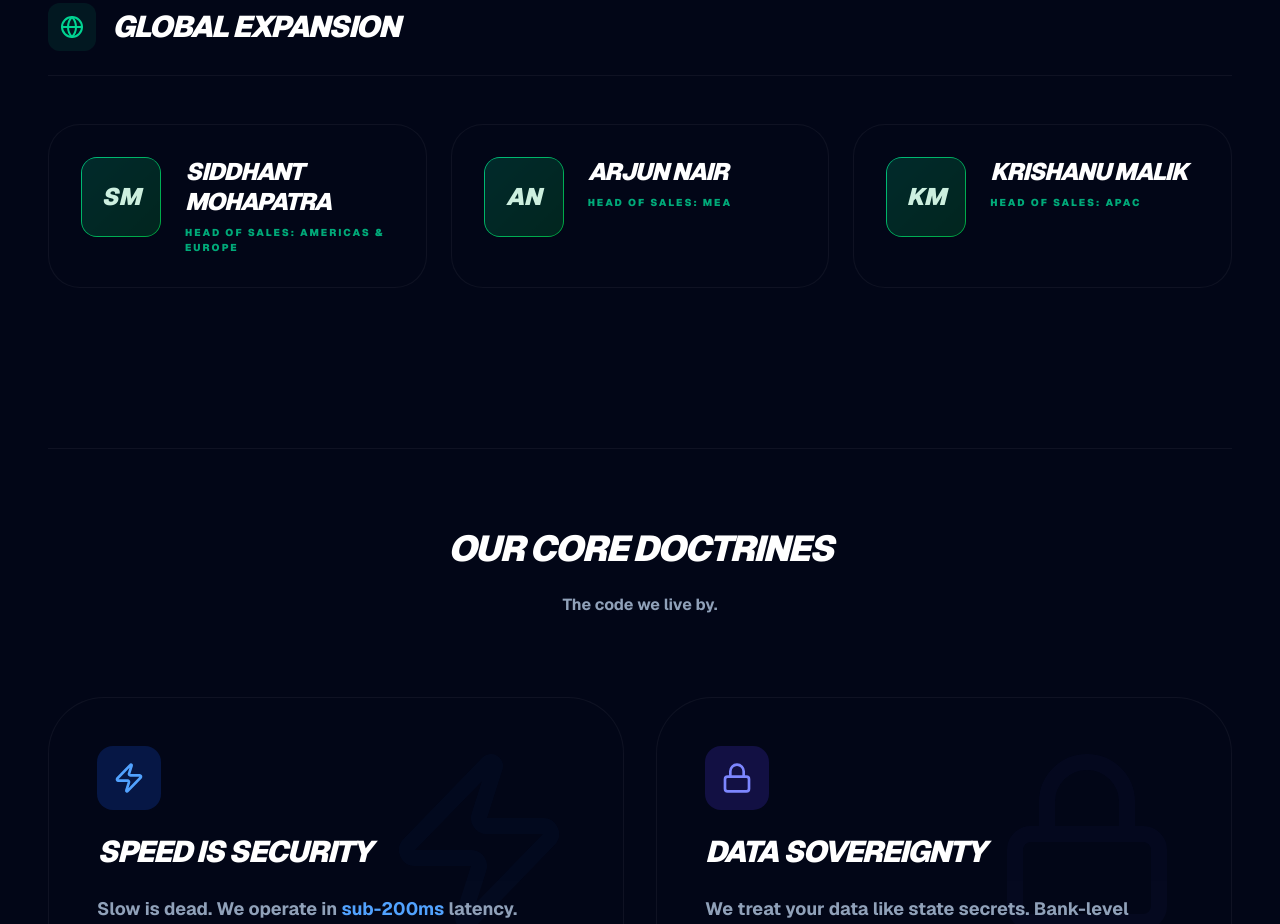
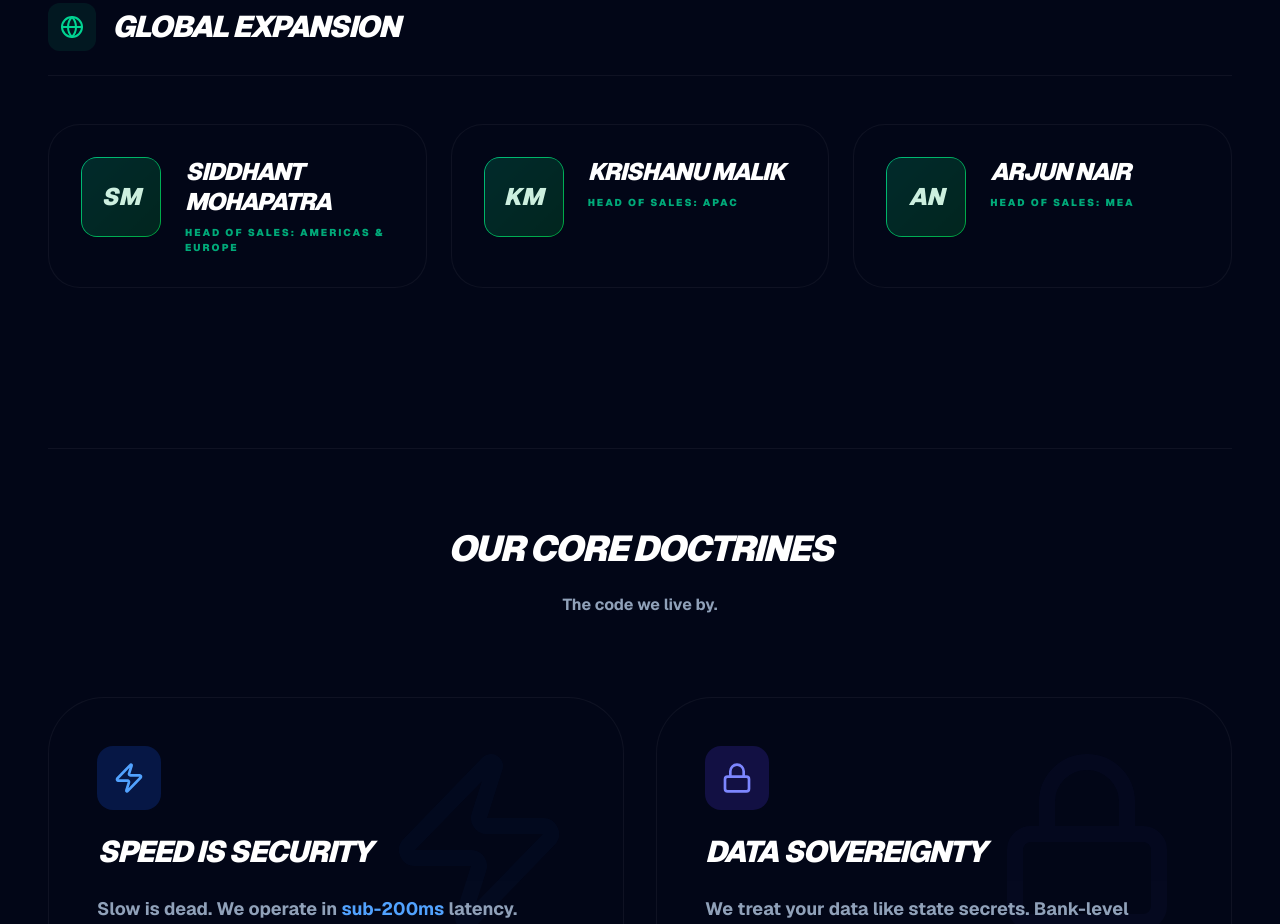
Before and after one commit to ayushsharmavlogs619-lang/brandverse, a Next.js app: page /about in a window 1280 px wide. Shown: the part 1660-2584 px from the top of the page. Built offline with nearby package versions, Linux system fonts and the light colour scheme; no server answers.

Commit message:
fix: Reordered Sales Leadership Hierarchy

```diff
--- a/app/about/page.tsx
+++ b/app/about/page.tsx
@@ -93,8 +93,8 @@ export default function AboutPage() {
               </div>
               <div className="grid md:grid-cols-3 gap-6">
                 <TeamMember name="Siddhant Mohapatra" role="Head of Sales: Americas & Europe" initials="SM" color="emerald" />
+                <TeamMember name="Krishanu Malik" role="Head of Sales: APAC" initials="KM" color="emerald" />
                 <TeamMember name="Arjun Nair" role="Head of Sales: MEA" initials="AN" color="emerald" />
-                <TeamMember name="Krishanu Malik" role="Head of Sales: APAC" initials="KM" color="emerald" />
               </div>
             </section>
 
```
